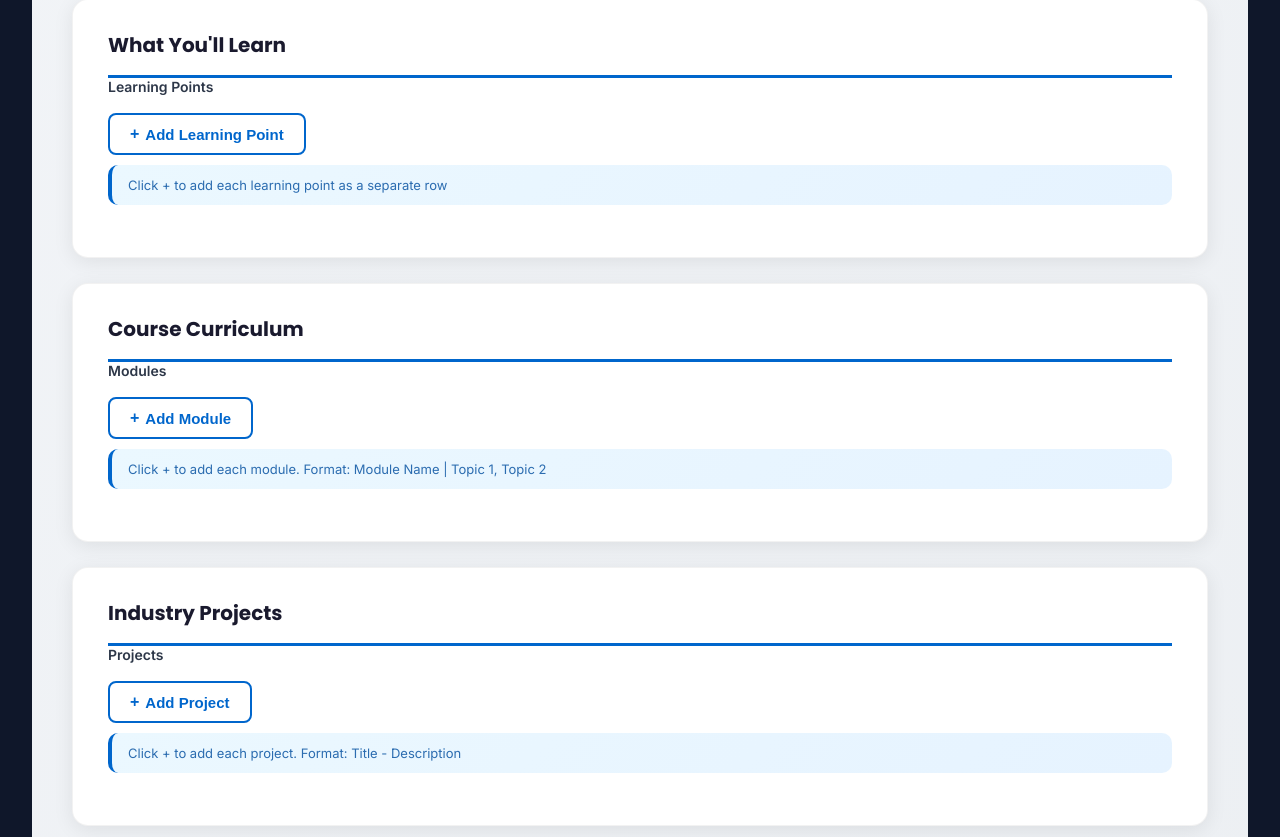
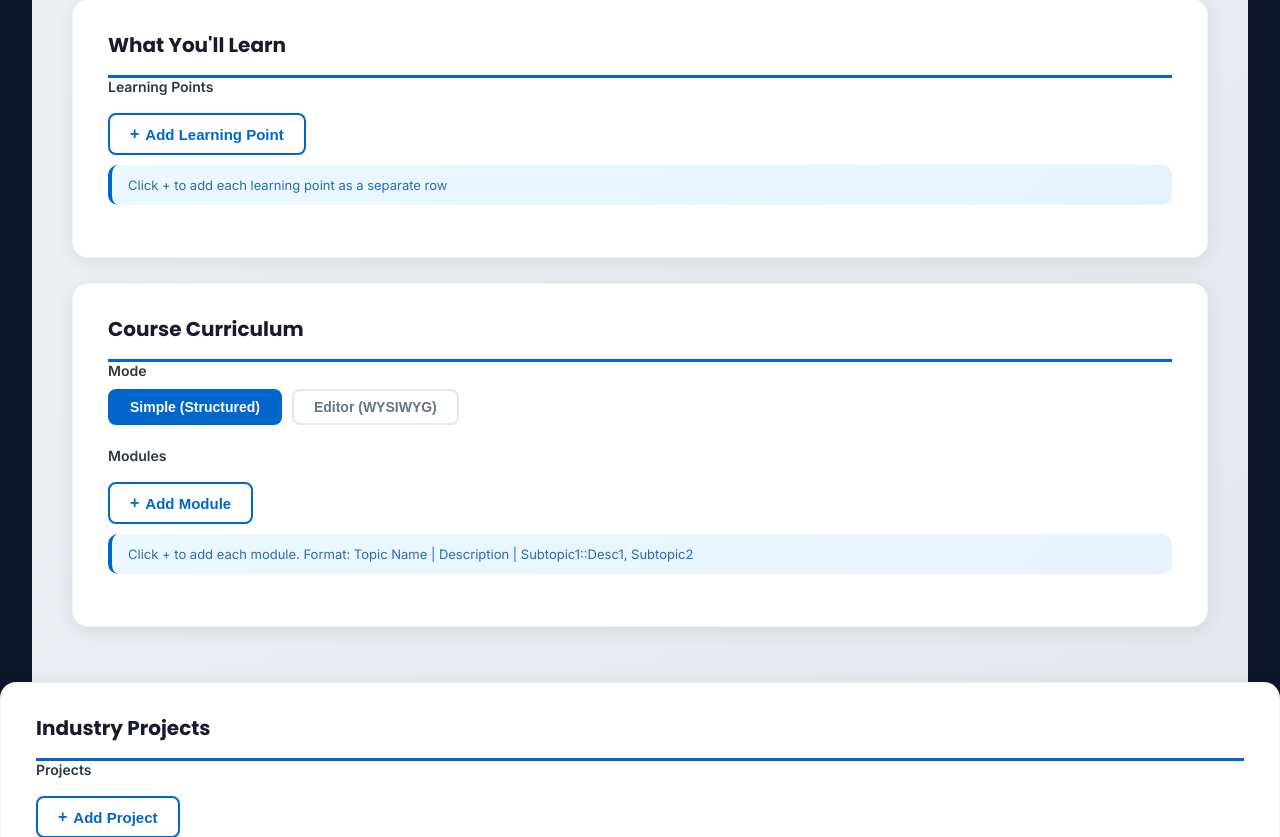
Before and after one commit to akhileshsingh241425-jpg/tranning, a Flask app: page /admin/courses/new in a window 1280 px wide. Shown: the part 1916-2753 px from the top of the page. Run offline with Flask 3, Linux system fonts and the light colour scheme; a user stored in the database is signed in; some libraries are stand-ins or nearby versions.

Commit message:
Add WYSIWYG curriculum editor with Quill.js — toggle between Simple/Editor mode in admin

```diff
--- a/backend/app.py
+++ b/backend/app.py
@@ -681,6 +681,7 @@ class Course(db.Model):
     faq = db.Column(db.Text, default='')                   # JSON: [{question, answer}]
     detail_stats = db.Column(db.Text, default='')          # JSON: [{number, label}]
     topic_wise_content = db.Column(db.Text, default='')    # JSON: [{heading, items: [{title, description, subtopics: []}]}]
+    curriculum_html = db.Column(db.Text, default='')       # HTML from WYSIWYG editor
     eligibility = db.Column(db.Text, default='')           # for Prerequisites/Eligibility section
     projects_list = db.Column(db.Text, default='')      # JSON: [{title, description}]
     benefits = db.Column(db.Text, default='')           # JSON: [{icon, title, description}]
@@ -814,6 +815,7 @@ class Course(db.Model):
                     elif line:
                         topic_content.append({'heading': line, 'items': []})
         base['topicWiseContent'] = topic_content
+        base['curriculumHtml'] = self.curriculum_html or ''
         base['eligibility'] = self.eligibility or self.prerequisites or ''
         base['prerequisites'] = self.prerequisites or ''
         base['projectsList'] = [b.strip() for b in self.projects_list.split('\n') if b.strip()] if self.projects_list else []
@@ -1104,6 +1106,7 @@ def sync_course():
     course.faq = json.dumps(data.get('faq', []))
     course.detail_stats = json.dumps(data.get('detailStats', []))
     course.topic_wise_content = json.dumps(data.get('topicWiseContent', []))
+    course.curriculum_html = data.get('curriculumHtml', data.get('curriculum_html', ''))
     course.eligibility = data.get('eligibility', course.eligibility or '')
     course.projects_list = json.dumps(data.get('projectsList', []))
     course.benefits = json.dumps(data.get('benefits', []))
@@ -1480,6 +1483,7 @@ def admin_course_new():
             faq=request.form.get('faq', ''),
             detail_stats=request.form.get('detail_stats', ''),
             topic_wise_content=request.form.get('topic_wise_content', ''),
+            curriculum_html=request.form.get('curriculum_html', ''),
             eligibility=request.form.get('eligibility', ''),
             projects_list=request.form.get('projects_list', ''),
             benefits=request.form.get('benefits', ''),
@@ -1579,6 +1583,7 @@ def admin_course_edit(id):
         course.faq = request.form.get('faq', '')
         course.detail_stats = request.form.get('detail_stats', '')
         course.topic_wise_content = request.form.get('topic_wise_content', '')
+        course.curriculum_html = request.form.get('curriculum_html', '')
         course.eligibility = request.form.get('eligibility', '')
         course.projects_list = request.form.get('projects_list', '')
         course.benefits = request.form.get('benefits', '')
--- a/backend/templates/admin/course_form.html
+++ b/backend/templates/admin/course_form.html
@@ -3,7 +3,14 @@
 {% block title %}{% if course %}Edit{% else %}New{% endif %} Course{% endblock %}
 
 {% block body %}
+<link href="https://cdn.jsdelivr.net/npm/quill@2.0.2/dist/quill.snow.css" rel="stylesheet">
+<script src="https://cdn.jsdelivr.net/npm/quill@2.0.2/dist/quill.js"></script>
 <style>
+.curriculum-mode-toggle { display: flex; gap: 10px; margin-bottom: 15px; }
+.curriculum-mode-btn { padding: 8px 20px; border: 2px solid #e2e8f0; border-radius: 8px; cursor: pointer; font-weight: 600; font-size: 14px; background: #fff; color: #64748b; }
+.curriculum-mode-btn.active { border-color: #0066cc; background: #0066cc; color: #fff; }
+#curriculum-editor-wrap .ql-editor { min-height: 300px; font-size: 15px; line-height: 1.7; }
+#curriculum-editor-wrap { display: none; }
 .admin-form-container { max-width: 95%; margin: 0 auto; padding: 30px 40px; min-height: calc(100vh - 40px); background: linear-gradient(135deg, #f5f7fa 0%, #e4e8ec 100%); }
 .form-section { background: #fff; border-radius: 16px; padding: 30px 35px; margin-bottom: 25px; box-shadow: 0 4px 20px rgba(0,0,0,0.08); border: 1px solid rgba(0,0,0,0.05); }
 .form-section h3 { color: #1a1a2e; margin-top: 0; padding-bottom: 15px; border-bottom: 3px solid #0066cc; font-size: 20px; font-weight: 700; }
@@ -168,14 +175,28 @@ textarea.form-control { min-height: 100px; resize: vertical; }
         <div class="form-section">
             <h3>Course Curriculum</h3>
             <div class="form-group form-group-full">
+                <label>Mode</label>
+                <div class="curriculum-mode-toggle">
+                    <button type="button" class="curriculum-mode-btn active" id="curriculum-mode-simple" onclick="switchCurriculumMode('simple')">Simple (Structured)</button>
+                    <button type="button" class="curriculum-mode-btn" id="curriculum-mode-editor" onclick="switchCurriculumMode('editor')">Editor (WYSIWYG)</button>
+                </div>
+            </div>
+            <div class="form-group form-group-full" id="curriculum-simple-wrap">
                 <label>Modules</label>
                 <div id="curriculum-container"></div>
                 <button type="button" class="line-item-add-btn" id="btn-curriculum">
                     <span style="font-size:16px;font-weight:700;">+</span> Add Module
                 </button>
                 <input type="hidden" name="topic_wise_content" id="curriculum-data" value="{{ course.topic_wise_content if course else '' }}">
-                <div class="section-note">Click + to add each module. Format: Module Name | Topic 1, Topic 2</div>
+                <div class="section-note">Click + to add each module. Format: Topic Name | Description | Subtopic1::Desc1, Subtopic2</div>
             </div>
+            <div class="form-group form-group-full" id="curriculum-editor-wrap">
+                <label>Curriculum Editor</label>
+                <div id="curriculum-editor">{#- Editor content loaded by JS -#}</div>
+                <input type="hidden" name="curriculum_html" id="curriculum-html-data" value="{{ course.curriculum_html if course else '' }}">
+                <div class="section-note">Type any way you want. Bold, lists, headings — jo likhoge waisa hi UI mein dikhega.</div>
+            </div>
+        </div>
         </div>
 
         <div class="form-section">
@@ -843,14 +864,52 @@ textarea.form-control { min-height: 100px; resize: vertical; }
         }
     });
 
+    var quill = null;
+    var currentMode = localStorage.getItem('curriculumMode') || 'simple';
+
+    window.switchCurriculumMode = function(mode) {
+        currentMode = mode;
+        localStorage.setItem('curriculumMode', mode);
+        document.getElementById('curriculum-mode-simple').className = 'curriculum-mode-btn' + (mode === 'simple' ? ' active' : '');
+        document.getElementById('curriculum-mode-editor').className = 'curriculum-mode-btn' + (mode === 'editor' ? ' active' : '');
+        document.getElementById('curriculum-simple-wrap').style.display = mode === 'simple' ? 'block' : 'none';
+        document.getElementById('curriculum-editor-wrap').style.display = mode === 'editor' ? 'block' : 'none';
+    };
+
+    function initQuill() {
+        if (quill) return;
+        quill = new Quill('#curriculum-editor', {
+            theme: 'snow',
+            placeholder: 'Type your curriculum here... Use headings, bold, lists, etc.',
+            modules: {
+                toolbar: [
+                    [{ header: [1, 2, 3, false] }],
+                    ['bold', 'italic', 'underline'],
+                    [{ list: 'ordered' }, { list: 'bullet' }],
+                    ['link'],
+                    ['clean']
+                ]
+            }
+        });
+        var savedHtml = document.getElementById('curriculum-html-data').value;
+        if (savedHtml) {
+            quill.root.innerHTML = savedHtml;
+        }
+    }
+
     document.addEventListener('DOMContentLoaded', function() {
         loadLineItems();
         loadReviews();
         loadFaqs();
+        initQuill();
+        switchCurriculumMode(currentMode);
     });
 
     document.querySelector('form').addEventListener('submit', function(e) {
         e.preventDefault();
+        if (quill) {
+            document.getElementById('curriculum-html-data').value = quill.root.innerHTML;
+        }
         collectLineItems();
         collectReviewsData();
         collectFaqData();
```
Also changed, not shown: backend/sync_all_courses.py (+12 -0 lines), src/components/CourseDetail.jsx (+8 -1 lines).
